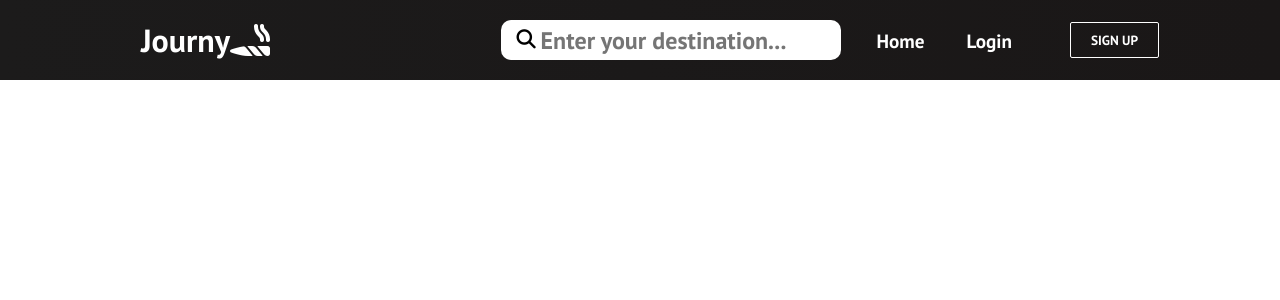
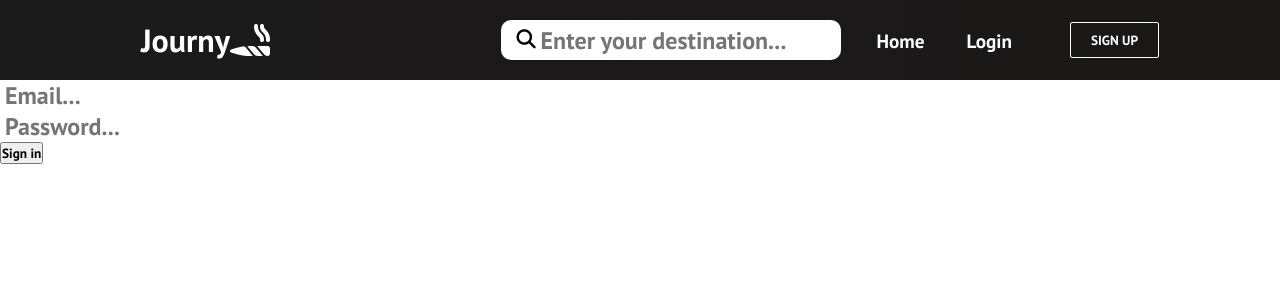
Before and after one commit to zacharyxzz/Journy, a React (Create React App) app in the folder react-journy/: page /sign-up in a window 1280 px wide. Shown: the top 300 px of the page. Built offline with nearby package versions, Linux system fonts and the light colour scheme.

Commit message:
Added Signup 1

```diff
--- a/react-journy/src/App.js
+++ b/react-journy/src/App.js
@@ -2,12 +2,14 @@ import React from "react";
 import "./App.css";
 import Navbar from "./components/Navbar";
 import { BrowserRouter as Router, Routes, Route } from "react-router-dom";
+import { Auth } from "./components/auth";
 function App() {
   return (
     <>
       <Router>
         <Navbar />
         <Routes>
+          <Route path="/sign-up" Component={Auth}/>
           <Route path="/" exact />
         </Routes>
       </Router>
--- /dev/null
+++ b/react-journy/src/components/auth.js
@@ -0,0 +1,27 @@
+import { useState } from "react";
+import { auth } from '../config/firebase';
+import { createUserWithEmailAndPassword } from "firebase/auth";
+
+export const Auth = () => {
+
+    const [email, setEmail] = useState("");
+    const [password, setPassword] = useState("");
+
+    const signIn = async () => {
+        await createUserWithEmailAndPassword(auth, email, password);
+    };
+
+    return (
+        <div>
+            <input
+                placeholder = "Email..."
+                onChange={(e) => setEmail(e.target.value)}
+            />
+            <input
+                placeholder = "Password..."
+                type="password"
+                onChange={(e) => setPassword(e.target.value)}/>
+            <button onClick={signIn}>Sign in</button>
+        </div>
+    )
+}
--- a/react-journy/src/config/firebase.js
+++ b/react-journy/src/config/firebase.js
@@ -1,5 +1,5 @@
 import { initializeApp } from "firebase/app";
-import { getAnalytics } from "firebase/analytics";
+import { getAuth } from 'firebase/auth'
 
 const firebaseConfig = {
   apiKey: "AIzaSyAD9s03QJwZdONjbNMatqxWY4KLMlgG4i0",
@@ -13,4 +13,4 @@ const firebaseConfig = {
 
 // Initialize Firebase
 const app = initializeApp(firebaseConfig);
-const analytics = getAnalytics(app);
+export const auth = getAuth(app)
```
